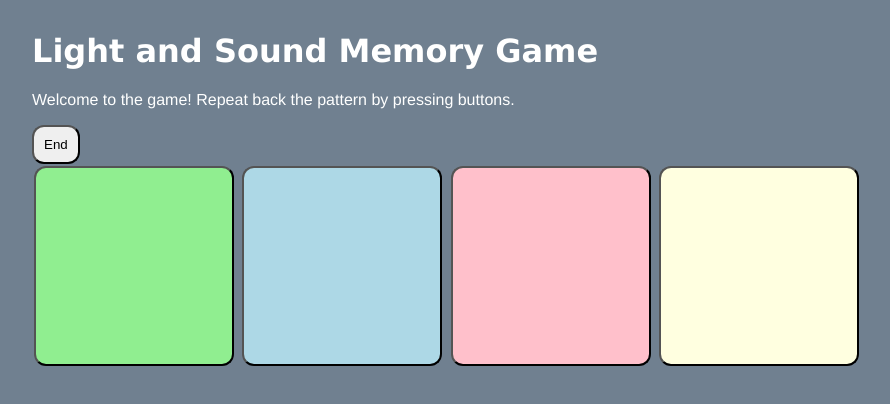
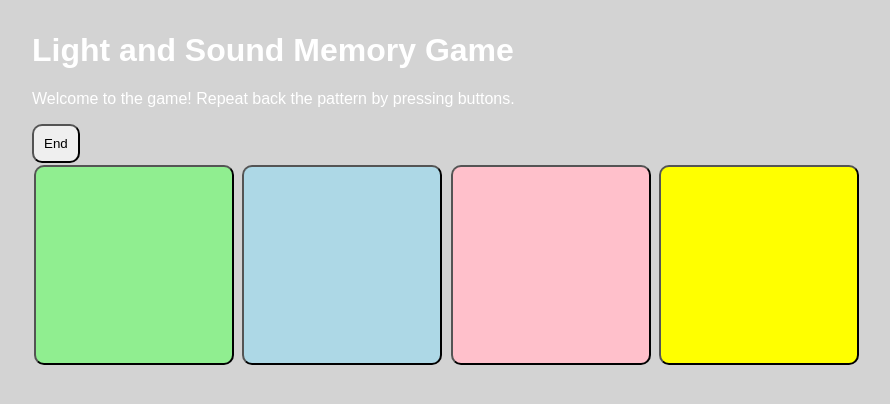
Before and after one commit to namnbk/codepath-prework, a plain HTML site: page index.html in a window 1280 px wide. Both pictures are taken after a click on the button "Start". Shown: the whole page, without its empty margins (0-890 px from the left). Drawn offline with Linux system fonts and the light colour scheme.

Commit message:
👠🌑 Updated  with Glitch (2)

```diff
--- a/script.js
+++ b/script.js
@@ -122,10 +122,10 @@ function winGame(){
 
 // Sound Synthesis Functions
 const freqMap = {
-  1: 261.6,
-  2: 329.6,
-  3: 392,
-  4: 466.2,
+  1: 300.30,
+  2: 1010.10,
+  3: 592.59,
+  4: 100.00,
 };
 function playTone(btn, len) {
   o.frequency.value = freqMap[btn];
--- a/style.css
+++ b/style.css
@@ -12,19 +12,19 @@
 
 /* adjust typography defaults */
 body {
-  font-family: helvetica, arial, sans-serif;
+  font-family: arial, helvetica, sans-serif;
   margin: 2em;
-  background-color: slategrey;
+  background-color: lightgrey;
   color: white;
 }
 
 h1 {
-  font-family: verdana, arial, sans-serif;
+  font-family: arial, verdana, sans-serif;
 }
 
 button {
   padding: 10px;
-  border-radius: 12px;
+  border-radius: 10px;
 }
 
 #gameButtonArea > button {
@@ -47,20 +47,20 @@ button {
     background: pink;
 }
 #button4 {
-    background: lightyellow;
+    background: yellow;
 }
 
 #button1:active, #button1.lit {
+    background:blue;
+}
+#button2:active, #button2.lit {
     background:green;
 }
-#button2:active, #button2.lit {
-    background:blue;
-}
 #button3:active, #button3.lit {
-    background:red;
+    background:orange;
 }
 #button4:active, #button4.lit {
-    background:yellow;
+    background:purple;
 }
 
 /* images and videos max out at full width */
```
